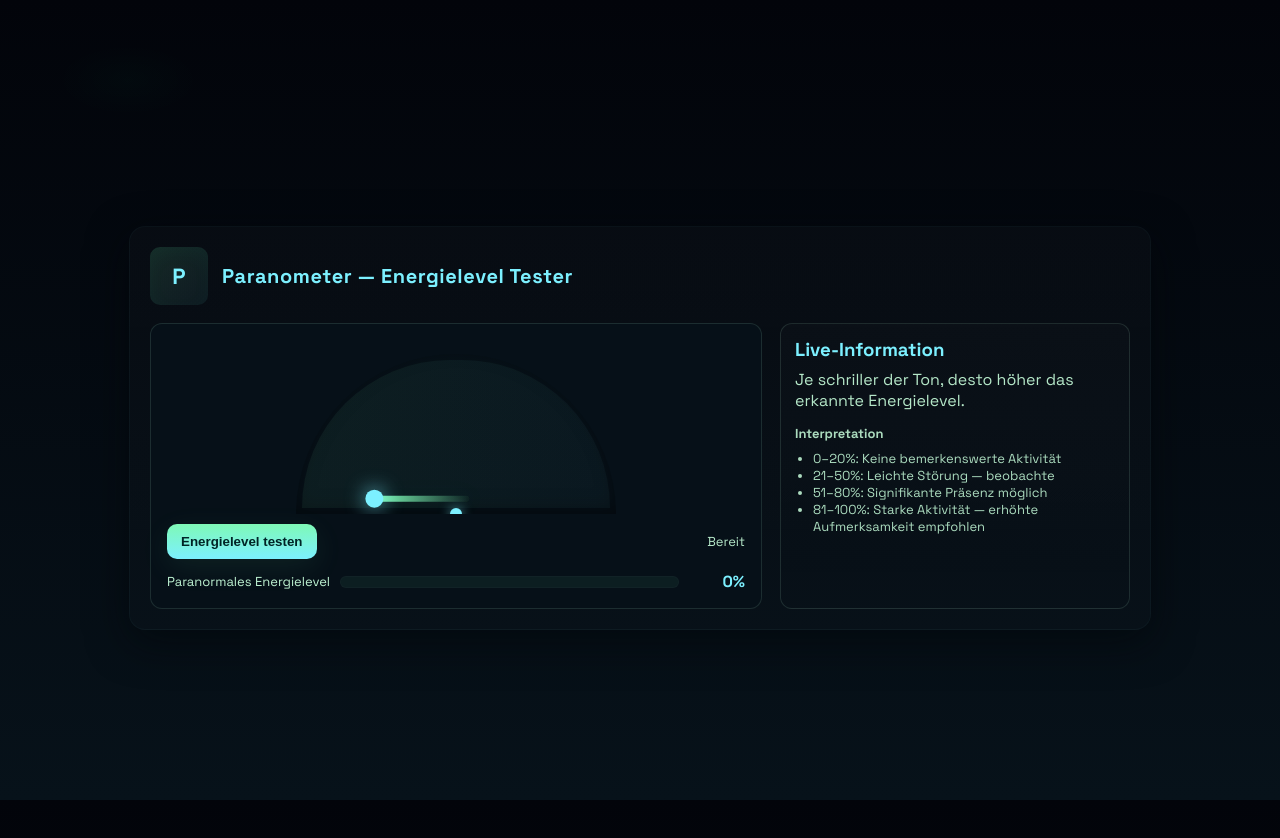
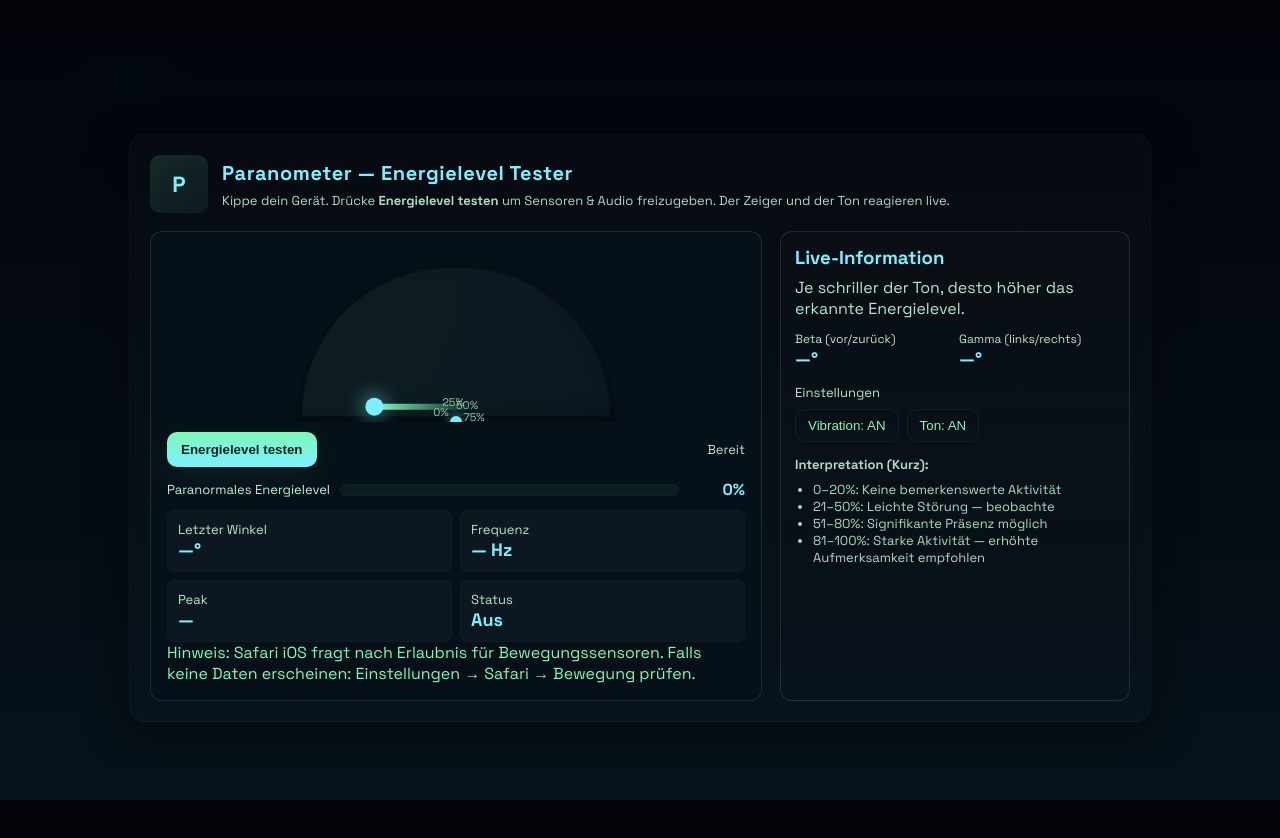
Before and after one commit to NickMaul/Paranometer, a plain HTML site: page index.html in a window 1280 px wide. Drawn offline with Linux system fonts and the light colour scheme.

Commit message:
Update index.html

```diff
--- a/index.html
+++ b/index.html
@@ -93,6 +93,7 @@
         <div class="logo">P</div>
         <div>
           <h1>Paranometer — Energielevel Tester</h1>
+          <p class="lead">Kippe dein Gerät. Drücke <strong>Energielevel testen</strong> um Sensoren & Audio freizugeben. Der Zeiger und der Ton reagieren live.</p>
         </div>
       </div>
 
@@ -126,14 +127,42 @@
               <div style="width:56px; text-align:right; font-weight:700; color:var(--neon-2)" id="percentText">0%</div>
             </div>
           </div>
+
+          <div class="readouts">
+            <div class="tile"><div class="small">Letzter Winkel</div><div class="num" id="tiltRead">—°</div></div>
+            <div class="tile"><div class="small">Frequenz</div><div class="num" id="freqRead">— Hz</div></div>
+            <div class="tile"><div class="small">Peak</div><div class="num" id="peakRead">—</div></div>
+            <div class="tile"><div class="small">Status</div><div class="num" id="modeRead">Aus</div></div>
+          </div>
+
+          <div class="note footer note">Hinweis: Safari iOS fragt nach Erlaubnis für Bewegungssensoren. Falls keine Daten erscheinen: Einstellungen → Safari → Bewegung prüfen.</div>
         </div>
 
         <div class="right">
           <h3 style="margin:0 0 8px 0; color:var(--neon-2)">Live-Information</h3>
           <p style="margin:0 0 12px 0; color:rgba(200,255,220,0.9)">Je schriller der Ton, desto höher das erkannte Energielevel.</p>
 
+          <div style="display:flex; gap:8px; align-items:center;">
+            <div style="flex:1">
+              <div style="font-size:12px; color:rgba(200,255,220,0.9)">Beta (vor/zurück)</div>
+              <div style="font-weight:700; font-size:18px; color:var(--neon-2)" id="betaVal">—°</div>
+            </div>
+            <div style="flex:1">
+              <div style="font-size:12px; color:rgba(200,255,220,0.9)">Gamma (links/rechts)</div>
+              <div style="font-weight:700; font-size:18px; color:var(--neon-2)" id="gammaVal">—°</div>
+            </div>
+          </div>
+
+          <div style="margin-top:14px">
+            <div style="font-size:13px; color:rgba(200,255,220,0.9)">Einstellungen</div>
+            <div style="display:flex; gap:8px; margin-top:8px;">
+              <button class="ghost" id="vibToggle">Vibration: AN</button>
+              <button class="ghost" id="calmToggle">Ton: AN</button>
+            </div>
+          </div>
+
           <div style="margin-top:14px; font-size:13px; color:rgba(200,255,220,0.85)">
-            <strong>Interpretation</strong>
+            <strong>Interpretation (Kurz):</strong>
             <ul style="margin:8px 0 0 18px; padding:0; color:rgba(200,255,220,0.85)">
               <li>0–20%: Keine bemerkenswerte Aktivität</li>
               <li>21–50%: Leichte Störung — beobachte</li>
```
